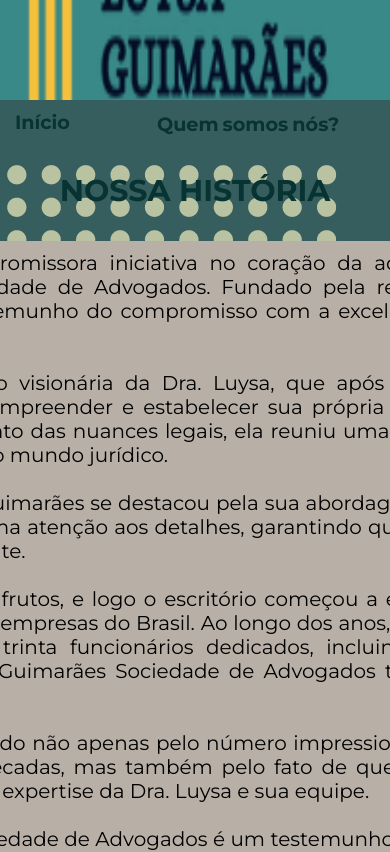
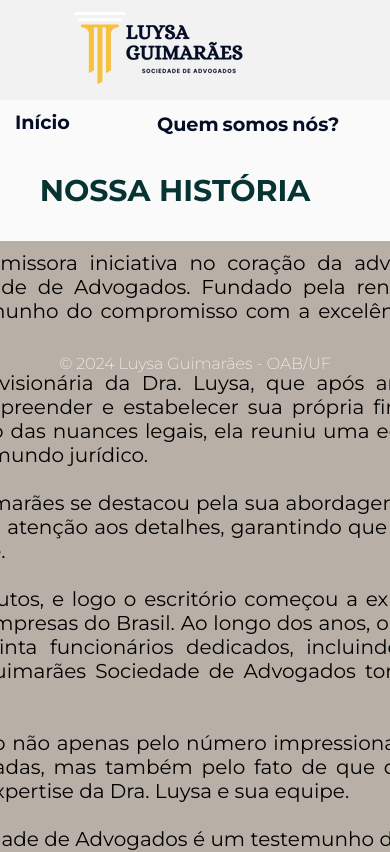
Before and after one commit to luysahellena/Luysa_Guimaraes_Site, a plain HTML site: page Historia/historia.html in a window 390 px wide. Shown: the top 852 px of the page. Drawn offline with Linux system fonts and the light colour scheme.

Commit message:
Atualizações pages

```diff
--- a/Colaboradores/styles.css
+++ b/Colaboradores/styles.css
@@ -2,27 +2,91 @@
   margin: 0;
   padding: 0;
   box-sizing: border-box;
+  vertical-align: baseline;
 }
 
 /* KEYFRAMES AREA */
 
 @keyframes header {
-  from {
+  0% {
     height: 100px;
-    padding: 0.4rem;
-    font-size: 1.1em;
+    /* text-align: center; */
+    padding: 1rem;
+    font-size: 10px;
   }
-  to {
+
+  50% {
     height: 100px;
+    text-align: center;
+    font-size: 15px;
+    padding: 2rem;
+  }
+
+  100% {
+    height: 100px;
+    /* text-align: center; */
     padding: 1rem;
-    font-size: 2em;
+    font-size: 10px;
   }
 }
 
 /* FIM KEYFRAMES AREA */
 
+/* MEDIA QUERY */
+
+@media only screen and (max-width: 950px) {
+  .header {
+    padding: 10px;
+    width: 700px;
+    height: auto;
+    display: flex;
+    flex-direction: row;
+    /* justify-content: start;
+    align-items: start; */
+  }
+
+  .header__h1 {
+    width: 200px;
+    font-size: 10px;
+    padding: 16px;
+    margin: 0;
+  }
+
+  .navbar {
+    display: block; /* Altera a exibição do menu para empilhado */
+    margin: 10px 0; /* Adiciona espaçamento entre os itens do menu */
+  }
+
+  .aside {
+    display: none;
+  }
+
+  .main {
+    display: flex;
+    align-items: flex-start;
+    justify-content: flex-start;
+    width: 350px;
+    height: 130px;
+  }
+
+  .main__div1 {
+    width: 80%;
+  }
+
+  .main__div2 {
+    width: 80%;
+  }
+
+  .main__div3 {
+    width: 80%;
+  }
+}
+
+/* FIM MEDIA QUERY */
+
 body {
-  background-image: url("../img/bg.png");
+  /* background-image: url("./img/bg.png"); */
+  background-color: #fafafa;
   font-family: "Montserrat", sans-serif;
   font-optical-sizing: auto;
   font-weight: 200;
@@ -30,18 +94,35 @@ body {
 }
 
 .header {
-  background-color: #398988;
+  /* background-image: url("./img/header.png"); */
+  background-color: #f2f2f2;
   position: fixed;
   width: 1600px;
   height: 100px;
-  z-index: 1;
-  justify-content: space-evenly;
+  z-index: 999;
+  /* justify-content: space-evenly; */
   align-items: center;
   display: flex;
   overflow: hidden;
 }
 
-.header__h1 {
+.header__div1 {
+  width: 20%;
+  padding: 0 0 0 4rem;
+}
+
+.header__div2 {
+  width: 55%;
+  font-size: 15px;
+  animation: header 5s infinite -0.5s;
+  margin-left: 6rem;
+  text-align: center;
+  justify-content: center;
+  align-items: center;
+  color: #040d26;
+}
+
+/* .header__h1 {
   width: 1600px;
   height: 100px;
   animation-name: header;
@@ -51,12 +132,11 @@ body {
   justify-content: center;
   align-items: center;
   color: #073332;
-  padding: 1rem;
-}
+  padding: 1rem; }*/
 
-.header__h1--img {
-  width: 400px;
-  height: 300px;
+.heade__div1 img {
+  width: 200px;
+  height: 100px;
 }
 
 .nav__span {
@@ -65,7 +145,8 @@ body {
 
 a {
   text-decoration: none;
-  color: #073332;
+  /* color: #073332; */
+  color: #040d26;
 }
 
 .navbar {
@@ -73,7 +154,8 @@ a {
   grid-template-columns: repeat(5, 1fr) 5rem;
   font-size: 1.2rem;
   text-decoration: none;
-  color: #073332;
+  /* color: #073332; */
+  color: #040d26;
   font-weight: bold;
   cursor: pointer;
   margin: 0 0 0 5px;
@@ -107,7 +189,7 @@ a {
   position: relative;
   width: 100%;
   height: 100%;
-  top: -30px;
+  top: -40px;
   align-items: center;
 }
 .item__submenu {
@@ -115,17 +197,18 @@ a {
   position: absolute;
   list-style: none;
   top: 32px;
+  margin: 3px 0 0 5px;
 }
 
 .item__submenu a {
   text-decoration: none;
   display: block;
   font-size: 1.2rem;
-  color: #d9d9d9;
-  background-color: #398988;
-  font-weight: bold;
+  color: #040d26;
+  background-color: #fff;
   cursor: pointer;
-  margin: 0 0 0 5px;
+  margin: 0px 0 0 5px;
+  margin: -6px 0 0 5px;
   padding: 5px 0 0 0;
 }
 
@@ -134,12 +217,13 @@ a {
 }
 
 .item__submenu a:hover {
-  background-color: #073332;
-  border-radius: 12%;
+  background-color: #f2f2f2;
+  border-radius: 8%;
   width: auto;
   height: auto;
   padding: 0px 0;
   z-index: 999;
+  margin: 3.5px 0 0 5px;
 }
 
 .submenu:hover .item__submenu {
--- a/Contato/stykes.css
+++ b/Contato/stykes.css
@@ -2,27 +2,91 @@
   margin: 0;
   padding: 0;
   box-sizing: border-box;
+  vertical-align: baseline;
 }
 
 /* KEYFRAMES AREA */
 
 @keyframes header {
-  from {
+  0% {
     height: 100px;
-    padding: 0.5rem;
-    font-size: 1.1rem;
+    /* text-align: center; */
+    padding: 1rem;
+    font-size: 10px;
   }
-  to {
+
+  50% {
     height: 100px;
-    padding: 0rem;
-    font-size: 1em;
+    text-align: center;
+    font-size: 15px;
+    padding: 2rem;
+  }
+
+  100% {
+    height: 100px;
+    /* text-align: center; */
+    padding: 1rem;
+    font-size: 10px;
   }
 }
 
 /* FIM KEYFRAMES AREA */
 
+/* MEDIA QUERY */
+
+@media only screen and (max-width: 950px) {
+  .header {
+    padding: 10px;
+    width: 700px;
+    height: auto;
+    display: flex;
+    flex-direction: row;
+    /* justify-content: start;
+    align-items: start; */
+  }
+
+  .header__h1 {
+    width: 200px;
+    font-size: 10px;
+    padding: 16px;
+    margin: 0;
+  }
+
+  .navbar {
+    display: block; /* Altera a exibição do menu para empilhado */
+    margin: 10px 0; /* Adiciona espaçamento entre os itens do menu */
+  }
+
+  .aside {
+    display: none;
+  }
+
+  .main {
+    display: flex;
+    align-items: flex-start;
+    justify-content: flex-start;
+    width: 350px;
+    height: 130px;
+  }
+
+  .main__div1 {
+    width: 80%;
+  }
+
+  .main__div2 {
+    width: 80%;
+  }
+
+  .main__div3 {
+    width: 80%;
+  }
+}
+
+/* FIM MEDIA QUERY */
+
 body {
-  background-image: url("../img/bg.png");
+  /* background-image: url("./img/bg.png"); */
+  background-color: #fafafa;
   font-family: "Montserrat", sans-serif;
   font-optical-sizing: auto;
   font-weight: 200;
@@ -30,21 +94,49 @@ body {
 }
 
 .header {
-  background-color: #398988;
+  /* background-image: url("./img/header.png"); */
+  background-color: #f2f2f2;
+  position: fixed;
+  width: 1600px;
+  height: 100px;
+  z-index: 999;
+  /* justify-content: space-evenly; */
+  align-items: center;
+  display: flex;
+  overflow: hidden;
+}
+
+.header__div1 {
+  width: 20%;
+  padding: 0 0 0 4rem;
+}
+
+.header__div2 {
+  width: 55%;
+  font-size: 15px;
+  animation: header 5s infinite -0.5s;
+  margin-left: 6rem;
+  text-align: center;
+  justify-content: center;
+  align-items: center;
+  color: #040d26;
+}
+
+/* .header__h1 {
+  width: 1600px;
+  height: 100px;
   animation-name: header;
   animation-duration: 5s;
   animation-delay: -0.5;
+  text-align: center;
+  justify-content: center;
+  align-items: center;
+  color: #073332;
+  padding: 1rem; }*/
 
-  width: 1600px;
+.heade__div1 img {
+  width: 200px;
   height: 100px;
-  z-index: 1;
-  justify-content: end;
-}
-
-h1 {
-  text-align: center;
-  color: #073332;
-  padding: 1rem;
 }
 
 .nav__span {
@@ -53,7 +145,8 @@ h1 {
 
 a {
   text-decoration: none;
-  color: #073332;
+  /* color: #073332; */
+  color: #040d26;
 }
 
 .navbar {
@@ -61,11 +154,12 @@ a {
   grid-template-columns: repeat(5, 1fr) 5rem;
   font-size: 1.2rem;
   text-decoration: none;
-  color: #073332;
+  /* color: #073332; */
+  color: #040d26;
   font-weight: bold;
   cursor: pointer;
   margin: 0 0 0 5px;
-  height: 50px;
+  padding: 50px 0 0 0;
 }
 
 .navbar__ul {
@@ -95,7 +189,7 @@ a {
   position: relative;
   width: 100%;
   height: 100%;
-  top: -30px;
+  top: -40px;
   align-items: center;
 }
 .item__submenu {
@@ -103,17 +197,18 @@ a {
   position: absolute;
   list-style: none;
   top: 32px;
+  margin: 3px 0 0 5px;
 }
 
 .item__submenu a {
   text-decoration: none;
   display: block;
   font-size: 1.2rem;
-  color: #d9d9d9;
-  background-color: #398988;
-  font-weight: bold;
+  color: #040d26;
+  background-color: #fff;
   cursor: pointer;
-  margin: 0 0 0 5px;
+  margin: 0px 0 0 5px;
+  margin: -6px 0 0 5px;
   padding: 5px 0 0 0;
 }
 
@@ -122,12 +217,13 @@ a {
 }
 
 .item__submenu a:hover {
-  background-color: #073332;
-  border-radius: 12%;
+  background-color: #f2f2f2;
+  border-radius: 8%;
   width: auto;
   height: auto;
   padding: 0px 0;
   z-index: 999;
+  margin: 3.5px 0 0 5px;
 }
 
 .submenu:hover .item__submenu {
--- a/Historia/historia.html
+++ b/Historia/historia.html
@@ -22,8 +22,10 @@
   </head>
   <body>
     <header class="header">
-      <div class="header">
-        <img src="../img/LUYSA GUIMARÃES.png" alt="" class="header__h1--img" />
+      <div class="header__div1">
+        <img src="../img/LUYSA GUIMARÃES.png" alt="" srcset="" />
+      </div>
+      <div class="header__div2">
         <h1 class="header__h1">LUYSA GUIMARÃES SOCIEDADE DE ADVOGADOS</h1>
       </div>
     </header>
--- a/Historia/styles.css
+++ b/Historia/styles.css
@@ -2,28 +2,91 @@
   margin: 0;
   padding: 0;
   box-sizing: border-box;
-  list-style: none;
+  vertical-align: baseline;
 }
 
 /* KEYFRAMES AREA */
 
 @keyframes header {
-  from {
+  0% {
     height: 100px;
-    padding: 0.4rem;
-    font-size: 1.1em;
+    /* text-align: center; */
+    padding: 1rem;
+    font-size: 10px;
   }
-  to {
+
+  50% {
     height: 100px;
+    text-align: center;
+    font-size: 15px;
+    padding: 2rem;
+  }
+
+  100% {
+    height: 100px;
+    /* text-align: center; */
     padding: 1rem;
-    font-size: 2em;
+    font-size: 10px;
   }
 }
 
 /* FIM KEYFRAMES AREA */
 
+/* MEDIA QUERY */
+
+@media only screen and (max-width: 950px) {
+  .header {
+    padding: 10px;
+    width: 700px;
+    height: auto;
+    display: flex;
+    flex-direction: row;
+    /* justify-content: start;
+    align-items: start; */
+  }
+
+  .header__h1 {
+    width: 200px;
+    font-size: 10px;
+    padding: 16px;
+    margin: 0;
+  }
+
+  .navbar {
+    display: block; /* Altera a exibição do menu para empilhado */
+    margin: 10px 0; /* Adiciona espaçamento entre os itens do menu */
+  }
+
+  .aside {
+    display: none;
+  }
+
+  .main {
+    display: flex;
+    align-items: flex-start;
+    justify-content: flex-start;
+    width: 350px;
+    height: 130px;
+  }
+
+  .main__div1 {
+    width: 80%;
+  }
+
+  .main__div2 {
+    width: 80%;
+  }
+
+  .main__div3 {
+    width: 80%;
+  }
+}
+
+/* FIM MEDIA QUERY */
+
 body {
-  background-image: url("../img/bg.png");
+  /* background-image: url("./img/bg.png"); */
+  background-color: #fafafa;
   font-family: "Montserrat", sans-serif;
   font-optical-sizing: auto;
   font-weight: 200;
@@ -31,18 +94,35 @@ body {
 }
 
 .header {
-  background-color: #398988;
+  /* background-image: url("./img/header.png"); */
+  background-color: #f2f2f2;
   position: fixed;
   width: 1600px;
   height: 100px;
-  z-index: 1;
-  justify-content: space-evenly;
+  z-index: 999;
+  /* justify-content: space-evenly; */
   align-items: center;
   display: flex;
   overflow: hidden;
 }
 
-.header__h1 {
+.header__div1 {
+  width: 20%;
+  padding: 0 0 0 4rem;
+}
+
+.header__div2 {
+  width: 55%;
+  font-size: 15px;
+  animation: header 5s infinite -0.5s;
+  margin-left: 6rem;
+  text-align: center;
+  justify-content: center;
+  align-items: center;
+  color: #040d26;
+}
+
+/* .header__h1 {
   width: 1600px;
   height: 100px;
   animation-name: header;
@@ -52,20 +132,21 @@ body {
   justify-content: center;
   align-items: center;
   color: #073332;
-  padding: 1rem;
+  padding: 1rem; }*/
+
+.heade__div1 img {
+  width: 200px;
+  height: 100px;
 }
 
-.header__h1--img {
-  width: 400px;
-  height: 300px;
-}
 .nav__span {
   padding: 2px;
 }
 
 a {
   text-decoration: none;
-  color: #073332;
+  /* color: #073332; */
+  color: #040d26;
 }
 
 .navbar {
@@ -73,7 +154,8 @@ a {
   grid-template-columns: repeat(5, 1fr) 5rem;
   font-size: 1.2rem;
   text-decoration: none;
-  color: #073332;
+  /* color: #073332; */
+  color: #040d26;
   font-weight: bold;
   cursor: pointer;
   margin: 0 0 0 5px;
@@ -107,7 +189,7 @@ a {
   position: relative;
   width: 100%;
   height: 100%;
-  top: -30px;
+  top: -40px;
   align-items: center;
 }
 .item__submenu {
@@ -115,17 +197,18 @@ a {
   position: absolute;
   list-style: none;
   top: 32px;
+  margin: 3px 0 0 5px;
 }
 
 .item__submenu a {
   text-decoration: none;
   display: block;
   font-size: 1.2rem;
-  color: #d9d9d9;
-  background-color: #398988;
-  font-weight: bold;
+  color: #040d26;
+  background-color: #fff;
   cursor: pointer;
-  margin: 0 0 0 5px;
+  margin: 0px 0 0 5px;
+  margin: -6px 0 0 5px;
   padding: 5px 0 0 0;
 }
 
@@ -134,12 +217,13 @@ a {
 }
 
 .item__submenu a:hover {
-  background-color: #073332;
-  border-radius: 12%;
+  background-color: #f2f2f2;
+  border-radius: 8%;
   width: auto;
   height: auto;
   padding: 0px 0;
   z-index: 999;
+  margin: 3.5px 0 0 5px;
 }
 
 .submenu:hover .item__submenu {
```
Also changed, not shown: Colaboradores/colaboradores.html (+4 -2 lines), Contato/contato.html (+5 -2 lines), styles.css (+4 -3 lines).
